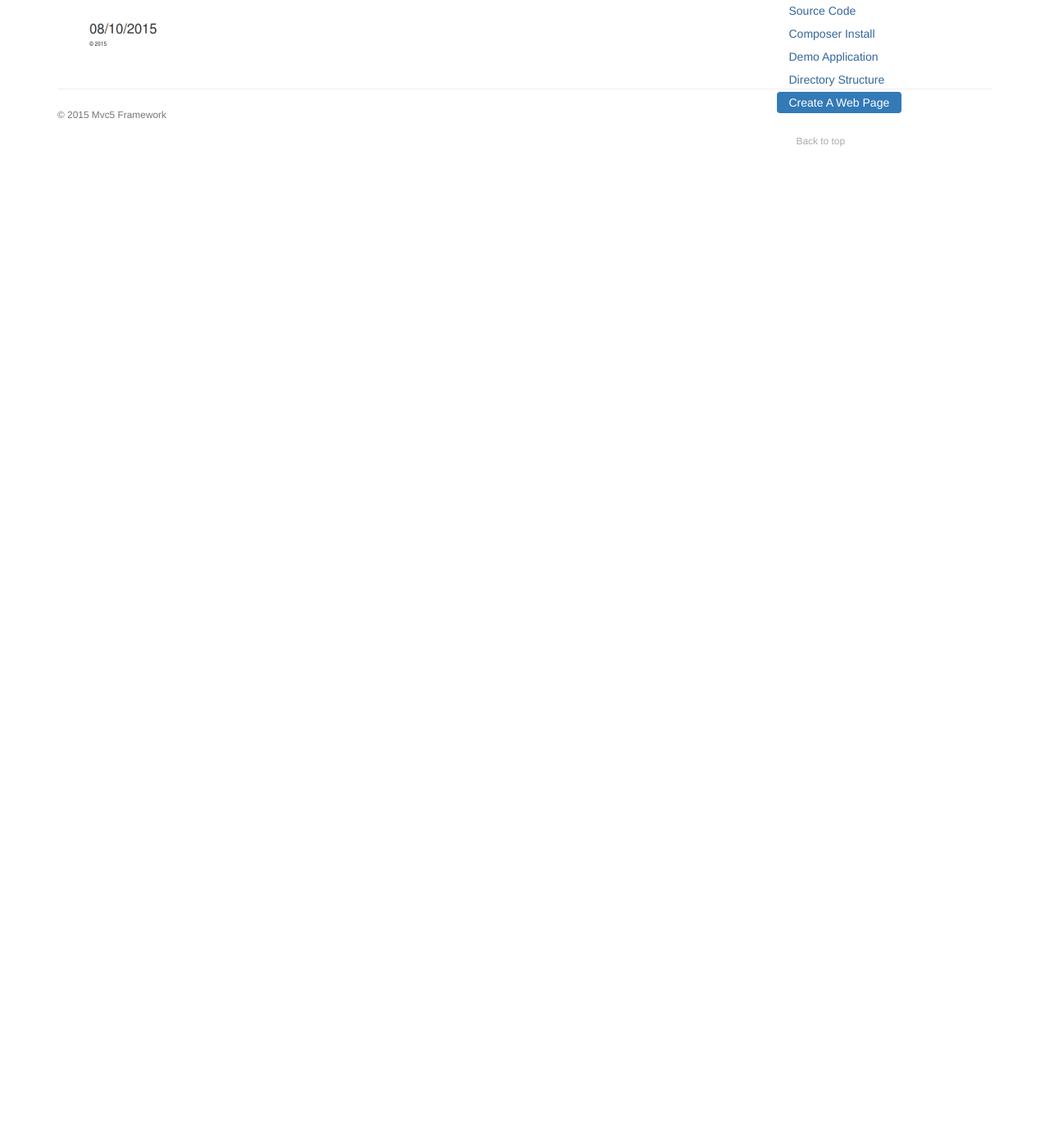
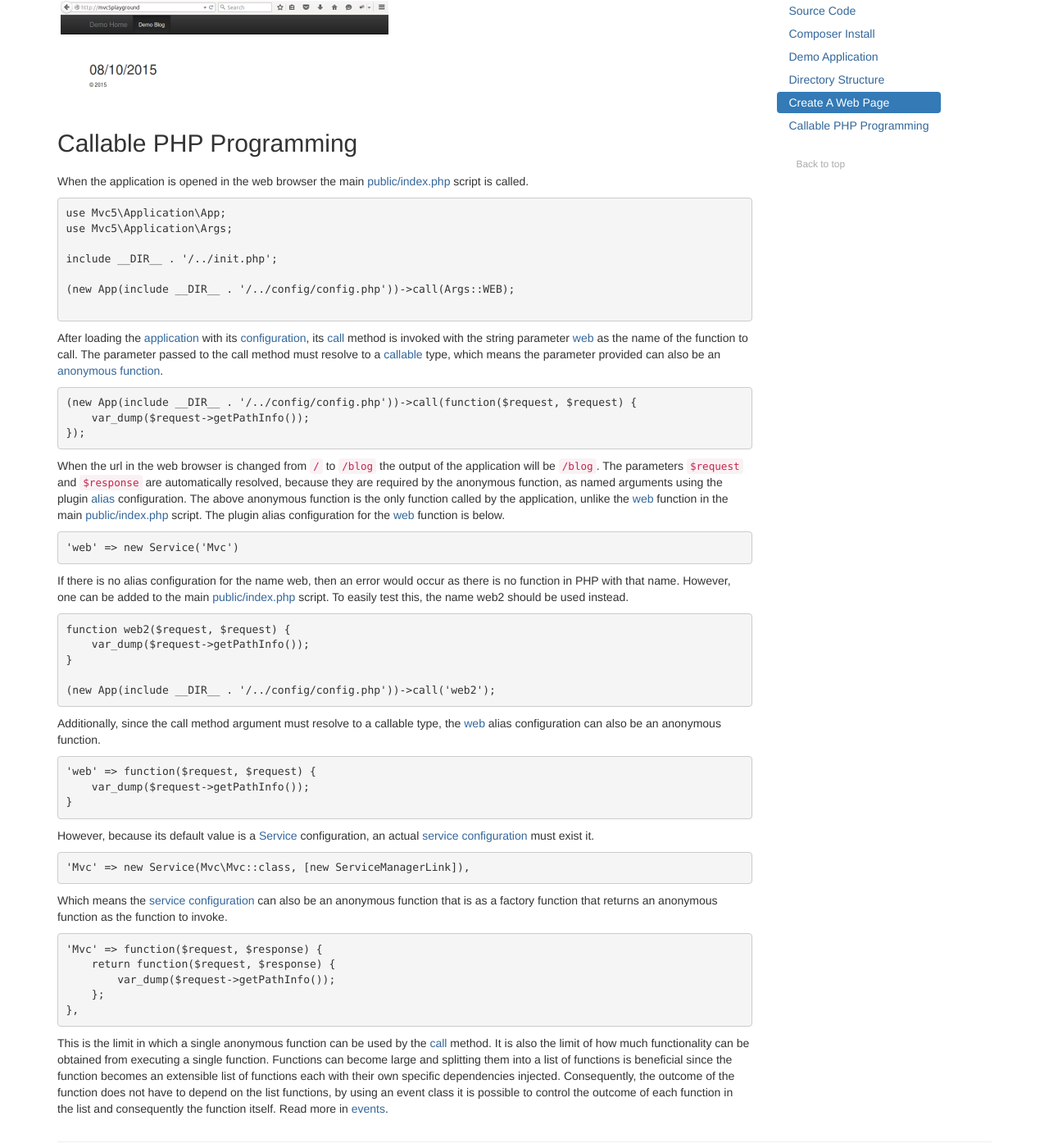
Before and after one commit to mvc5/mvc5.github.io, a Jekyll site: the page built from getting-started/index.md, in a window 1280 px wide and 1400 px high, scrolled down 3507 px. Shown: the whole window at 82% size. Built offline with Jekyll 4.4.1, drawn with Linux system fonts in a browser that asks for light colours; nearby versions of some CDN libraries; before the commit the page ends 3681 px from its top, so only the background shows below that; some of the changed text lies outside the part shown.

Commit message:
callable php programming

````diff
--- /dev/null
+++ b/getting-started/callable-php-programming.md
@@ -0,0 +1,60 @@
+## Callable PHP Programming
+<p>When the application is opened in the web browser the main <a href="https://github.com/mvc5/application/blob/master/public/index.php">public/index.php</a> script is called.</p>
+
+```php
+use Mvc5\Application\App;
+use Mvc5\Application\Args;
+
+include __DIR__ . '/../init.php';
+
+(new App(include __DIR__ . '/../config/config.php'))->call(Args::WEB);
+
+```
+
+<p>After loading the <a href="https://github.com/mvc5/framework/blob/master/src/Application/App.php">application</a> with its <a href="https://github.com/mvc5/application/blob/master/config/config.php">configuration</a>, its <a href="https://github.com/mvc5/framework/blob/master/src/Service/Resolver/Resolver.php#L63">call</a> method is invoked with the string parameter <a href="https://github.com/mvc5/framework/blob/master/config/alias.php#L19">web</a> as the name of the function to call. The parameter passed to the call method must resolve to a <a href="http://php.net/manual/en/language.types.callable.php">callable</a> type, which means the parameter provided can also be an <a href="http://php.net/manual/en/functions.anonymous.php">anonymous function</a>.</p>
+```php
+(new App(include __DIR__ . '/../config/config.php'))->call(function($request, $request) {
+    var_dump($request->getPathInfo());
+});
+```
+<p>When the url in the web browser is changed from <code>/</code> to <code>/blog</code> the output of the application will be <code>/blog</code>. The parameters <code>$request</code> and <code>$response</code> are automatically resolved, because they are required by the anonymous function, as named arguments using the plugin <a href="https://github.com/mvc5/framework/blob/master/config/alias.php">alias</a> configuration. The above anonymous function is the only function called by the application, unlike the <a href="https://github.com/mvc5/framework/blob/master/config/alias.php#L19">web</a> function in the main <a href="https://github.com/mvc5/application/blob/master/public/index.php">public/index.php</a> script. The plugin alias configuration for the <a href="https://github.com/mvc5/framework/blob/master/config/alias.php#L19">web</a> function is below.</p>
+
+```php
+'web' => new Service('Mvc')
+```
+
+<p>If there is no alias configuration for the name web, then an error would occur as there is no function in PHP with that name. However, one can be added to the main <a href="https://github.com/mvc5/application/blob/master/public/index.php">public/index.php</a> script. To easily test this, the name web2 should be used instead.</p>
+
+```php
+function web2($request, $request) {
+    var_dump($request->getPathInfo());
+}
+
+(new App(include __DIR__ . '/../config/config.php'))->call('web2');
+```
+
+<p>Additionally, since the call method argument must resolve to a callable type, the <a href="https://github.com/mvc5/framework/blob/master/config/alias.php#L19">web</a> alias configuration can also be an anonymous function.</p>
+
+```php
+'web' => function($request, $request) {
+    var_dump($request->getPathInfo());
+}
+```
+
+<p>However, because its default value is a <a href="https://github.com/mvc5/framework/blob/master/src/Service/Config/Service/Service.php">Service</a> configuration, an actual <a href="https://github.com/mvc5/framework/blob/master/config/service.php#L62">service configuration</a> must exist it.</p>
+
+```php
+'Mvc' => new Service(Mvc\Mvc::class, [new ServiceManagerLink]),
+```
+
+<p>Which means the <a href="https://github.com/mvc5/framework/blob/master/config/service.php#L62">service configuration</a> can also be an anonymous function that is as a factory function that returns an anonymous function as the function to invoke.</p>
+
+```php
+'Mvc' => function($request, $response) {
+    return function($request, $response) {
+        var_dump($request->getPathInfo());
+    };
+},
+```
+
+<p>This is the limit in which a single anonymous function can be used by the <a href="https://github.com/mvc5/framework/blob/master/src/Service/Resolver/Resolver.php#L63">call</a> method. It is also the limit of how much functionality can be obtained from executing a single function. Functions can become large and splitting them into a list of functions is beneficial since the function becomes an extensible list of functions each with their own specific dependencies injected. Consequently, the outcome of the function does not have to depend on the list functions, by using an event class it is possible to control the outcome of each function in the list and consequently the function itself. Read more in <a href="/overview/#events">events</a>.</p>
--- a/getting-started/composer-install.md
+++ b/getting-started/composer-install.md
@@ -1,2 +1,3 @@
 ## Composer Install
+<p>Existing <a href="https://getcomposer.org">Composer</a> projects can require it instead.</p>
 <pre><code>$ composer.phar require mvc5/framework</code></pre>
--- a/getting-started/create-a-web-page.md
+++ b/getting-started/create-a-web-page.md
@@ -55,8 +55,8 @@ class Controller
         return $this->model;
     }
 }</code></pre>
-<p>When the system instantiates the controller and no model is passed to the constructor, the system will determine that it is a required parameter and will use <a href="/overview/#constructor-autowiring">constructor autowiring</a> to instantiate a new instance of the view model and pass it to the controller.</p>
-<p>In the above example, when the controller is invoked, it assigns the current date to the view model and returns it. The returned view model will then be the response model and is rendered prior to sending the response. Read more about the <a href="/overview/#model-view-controller">model view controller</a>.</p>
+<p>When the system instantiates the controller and no model is passed to the constructor, the system will determine that its a required parameter and will use <a href="/overview/#constructor-autowiring">constructor autowiring</a> to instantiate a new instance of the view model and pass it to the constructor of the controller.</p>
+<p>In the above example, when the controller is invoked, it assigns the current date to the view model and returns it. The returned view model will then be the response model which is <a href="https://github.com/mvc5/framework/blob/master/src/Mvc/View/Renderer.php">rendered</a> prior to <a href="https://github.com/mvc5/framework/blob/master/src/Response/Send/Sender.php">sending the response</a>. Read more about the <a href="/overview/#model-view-controller">model view controller</a>.</p>
 <p style="margin-top:25px;"><a id="view-template"></a><b>3.</b> Create a new template file in the <a href="https://github.com/mvc5/application/tree/master/view/home">view/home</a> directory named <a href="https://github.com/mvc5/application/blob/master/view/home/index.phtml">index.phtml</a></p>
 <pre style="line-height:1"><code><?php
 
--- a/getting-started/directory-structure.md
+++ b/getting-started/directory-structure.md
@@ -7,7 +7,7 @@
   </div>
   <div class="media-body">
     <h4 id="framework-directory">Framework Directory</h4>
-    <p>The <a href="https://github.com/mvc5/framework/tree/master/src">src</a> directory contains the PSR-4 composer autoloaded class files.</p>
+    <p>The <a href="https://github.com/mvc5/framework/tree/master/src">src</a> directory contains the <a href="http://www.php-fig.org/psr/psr-4/">PSR-4</a> composer autoloaded class files.</p>
     <p>The <a href="https://github.com/mvc5/framework/tree/master/config">config</a> directory contains the php array configuration files that can be included and overridden by the application.</p>
     <p>The <a href="https://github.com/mvc5/framework/tree/master/view">view</a> directory contains template files for exceptions, page not found, layout and the home page. They do not need to be used and are configured by the application.</p>
   </div>
--- a/getting-started/index.md
+++ b/getting-started/index.md
@@ -9,3 +9,4 @@ scrollspy: sidebar
 {% include_relative demo-application.md %}
 {% include_relative directory-structure.md %}
 {% include_relative create-a-web-page.md %}
+{% include_relative callable-php-programming.md %}
--- a/getting-started/sidebar.md
+++ b/getting-started/sidebar.md
@@ -5,6 +5,7 @@
         <li role="presentation"><a href="#demo-application">Demo Application</a></li>
         <li role="presentation"><a href="#directory-structure">Directory Structure</a></li>
         <li role="presentation"><a href="#create-a-web-page">Create A Web Page</a></li>
+        <li role="presentation"><a href="#callable-php-programming">Callable PHP Programming</a></li>
         <li role="presentation">
             <ul class="nav nav-pills nav-stacked" style="margin-top:20px;">
                 <li role="presentation"><a href="#"><small style="color:#aaa;">Back to top</small></a></li>
````
Also changed, not shown: other parts of getting-started/directory-structure.md (+1 -1 lines).
